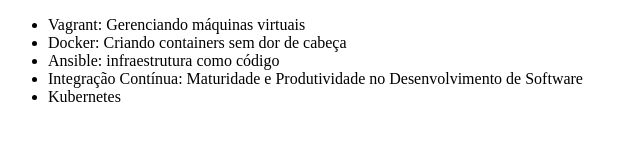
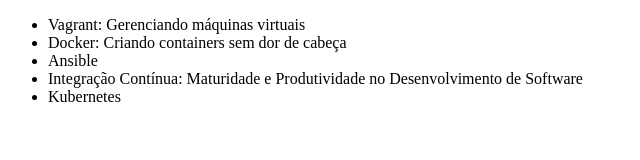
Before and after one commit to analuragit/git-alura, a plain HTML site: page index.html in a window 1280 px wide. Shown: the whole page, without its empty margins (0-640 px from the left). Drawn offline with Linux system fonts and the light colour scheme.

Commit message:
Revert "Mudando o nome do curso de Ansible"
This reverts commit 43654b23367089ac5589cd72af99829ad55756a2.

```diff
--- a/index.html
+++ b/index.html
@@ -8,7 +8,7 @@
 	<ul>
 		<li>Vagrant: Gerenciando máquinas virtuais</li>
 		<li>Docker: Criando containers sem dor de cabeça</li>
-		<li>Ansible: infraestrutura como código</li>
+		<li>Ansible</li>
 		<li>Integração Contínua: Maturidade e Produtividade no Desenvolvimento de Software</li>
 		<li>Kubernetes</li>
 	</ul>
```
